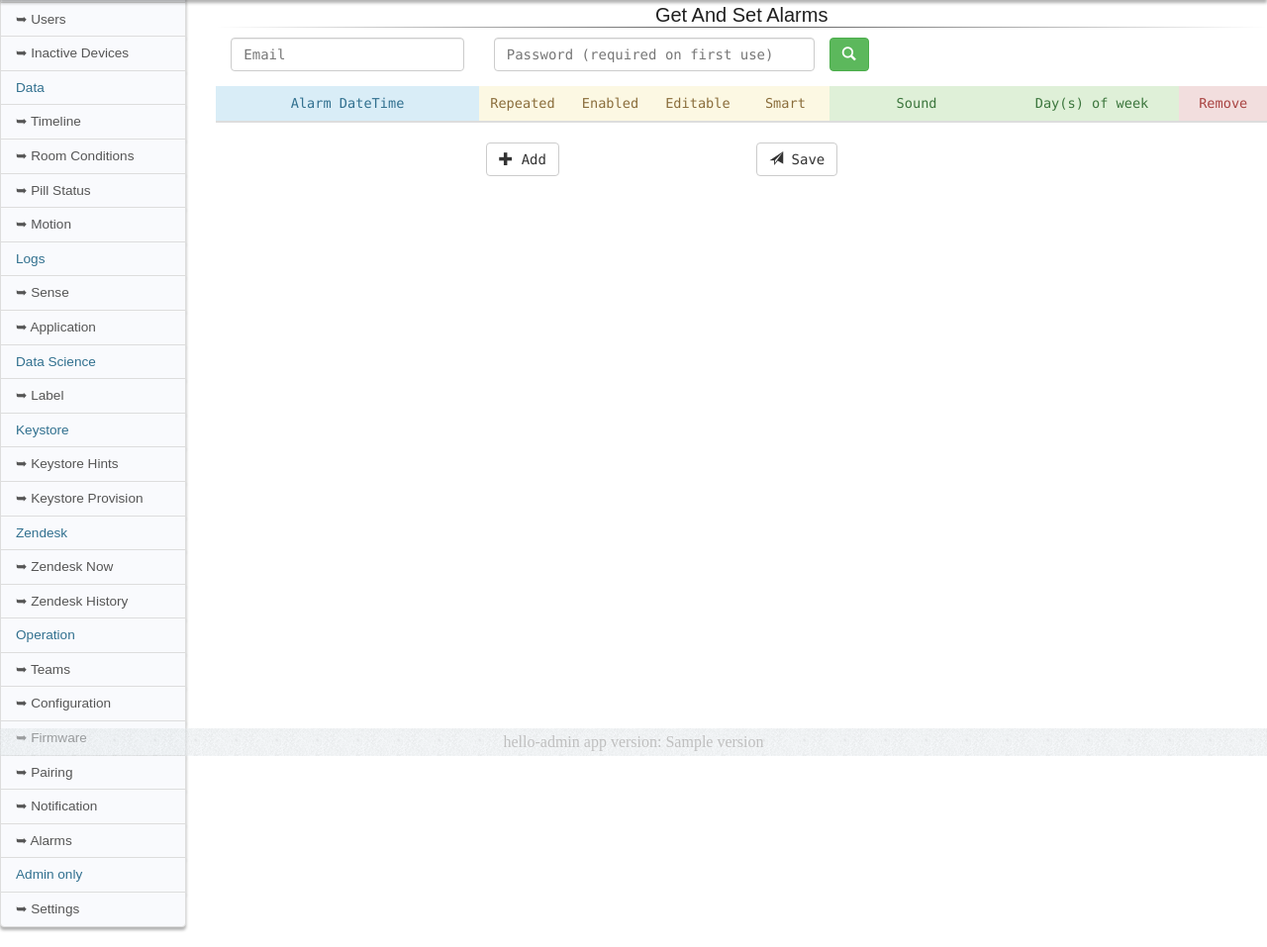
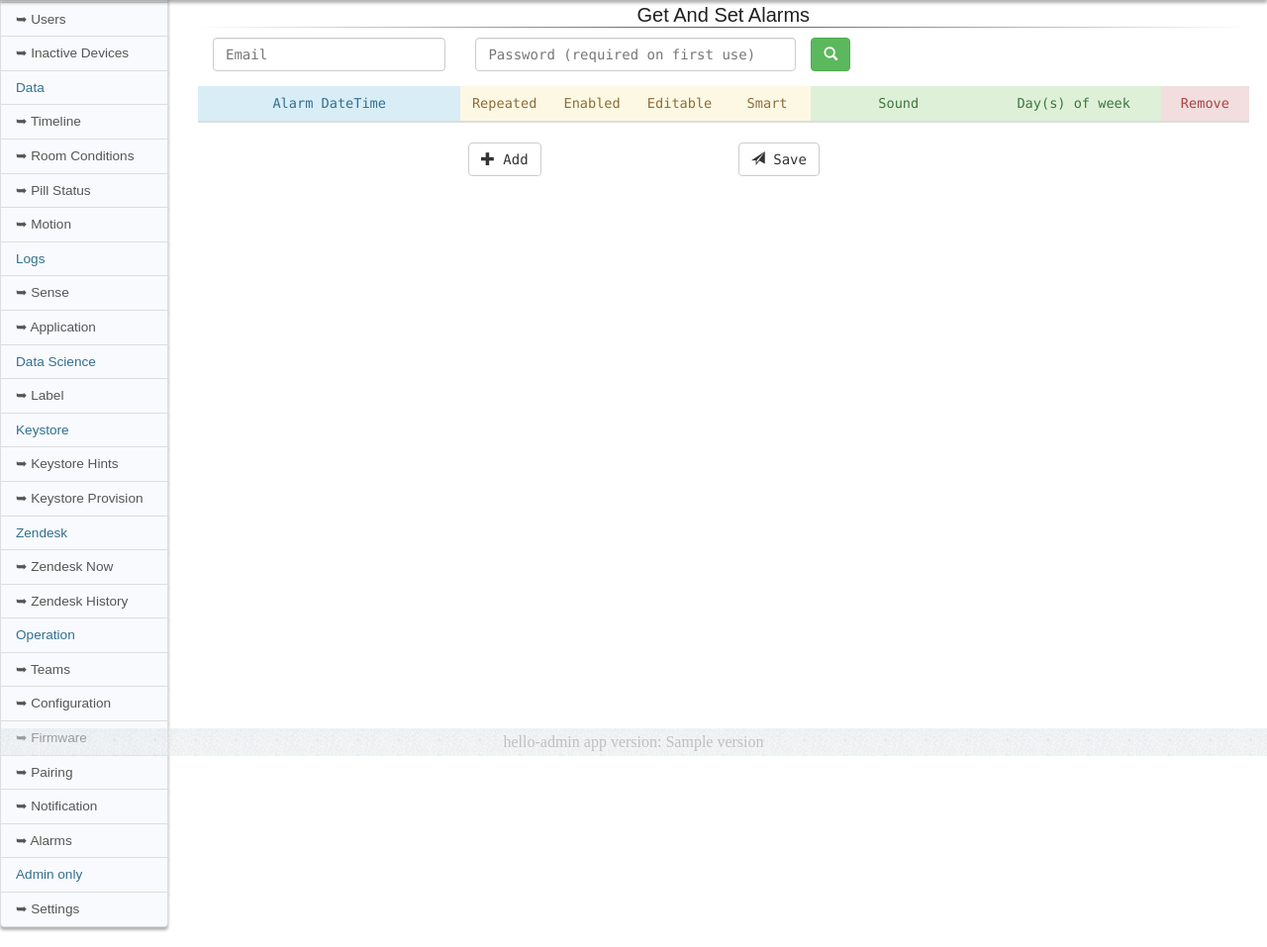
Before and after one commit to hello/hello-admin, a Python web app: template templates/alarms.html in a window 1280 px wide. Shown: the part 36-993 px from the top of the page at 99% size. Run offline with Jinja, Linux system fonts and the light colour scheme; the template is opened without the code that fills it: most values are stand-ins (such as "Sample title", 1, 10 or a date in 2020); lists and menus that the app fills with data are empty.

Commit message:
Adjust sidebar position

```diff
--- a/static/css/base.css
+++ b/static/css/base.css
@@ -22,7 +22,7 @@ body {font-size: 100%; color: rgb(32, 32, 32);;}
 #menu>a.menu-active, #sub-menu>a.menu-active {color: #B0FC23; text-decoration: none; -webkit-stroke-width: 7px;-webkit-stroke-color: #B0FC23; -webkit-fill-color: #B0FC23; text-shadow: 1px 0 20px #B0FC23;}
 #menu>a>span.glyphicon {margin: 0 7px;}
 
-#sidebar {margin-top: 3px; font-family: Menlo,Monaco,Consolas,"Courier New",monospace; font-size: 85%;}
+#sidebar {margin: 3px 0 0 0; max-width: 200px; font-family: Menlo,Monaco,Consolas,"Courier New",monospace; font-size: 85%;}
 .list-group-item {background: #F9FAFD; -moz-box-shadow: 0 3px 3px rgba(0, 0, 0, 0.3); -webkit-box-shadow: 0 3px 3px rgba(0, 0, 0, 0.3); box-shadow: 0 3px 3px rgba(0, 0, 0, 0.3); font-family: "Century Gothic",CenturyGothic,AppleGothic,sans-serif;}
 #content {margin: 40px 0 50px 0; font-family: Menlo,Monaco,Consolas,"Courier New",monospace; font-size: 85%;}
 
```
